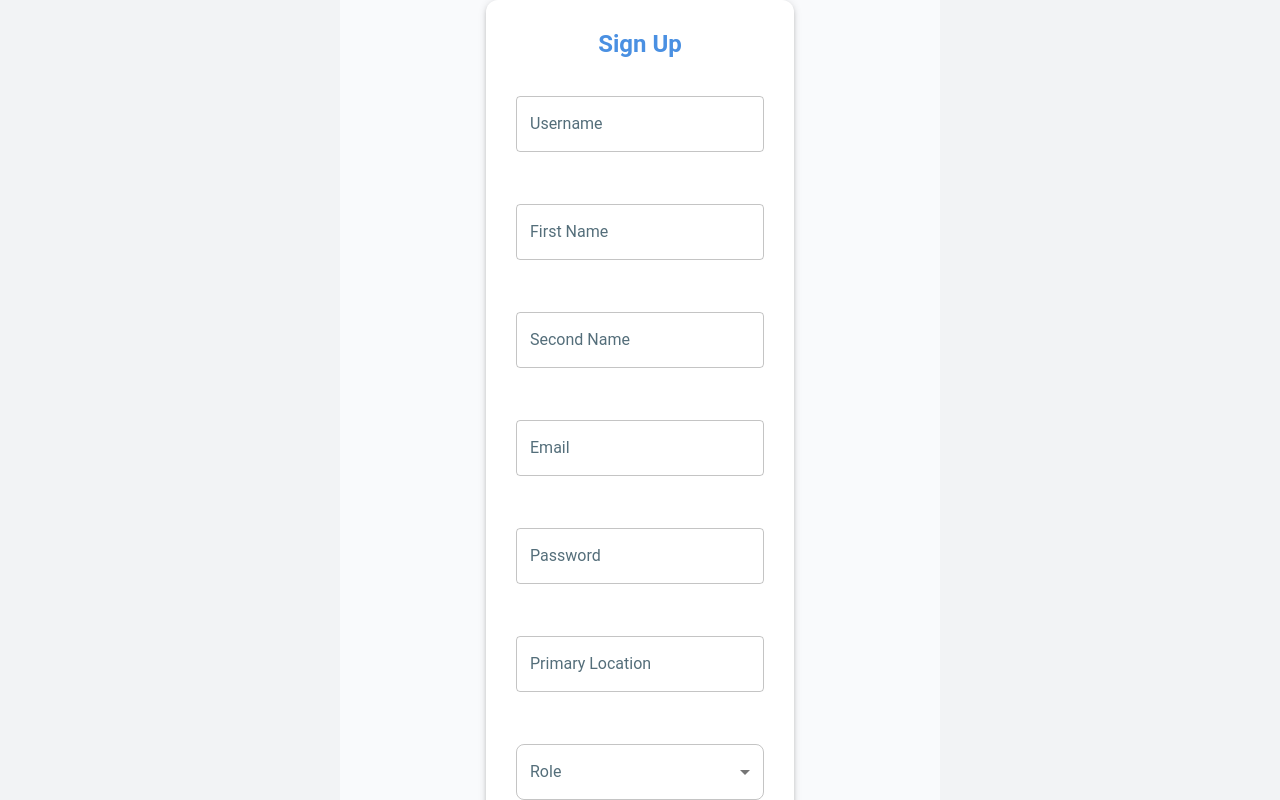
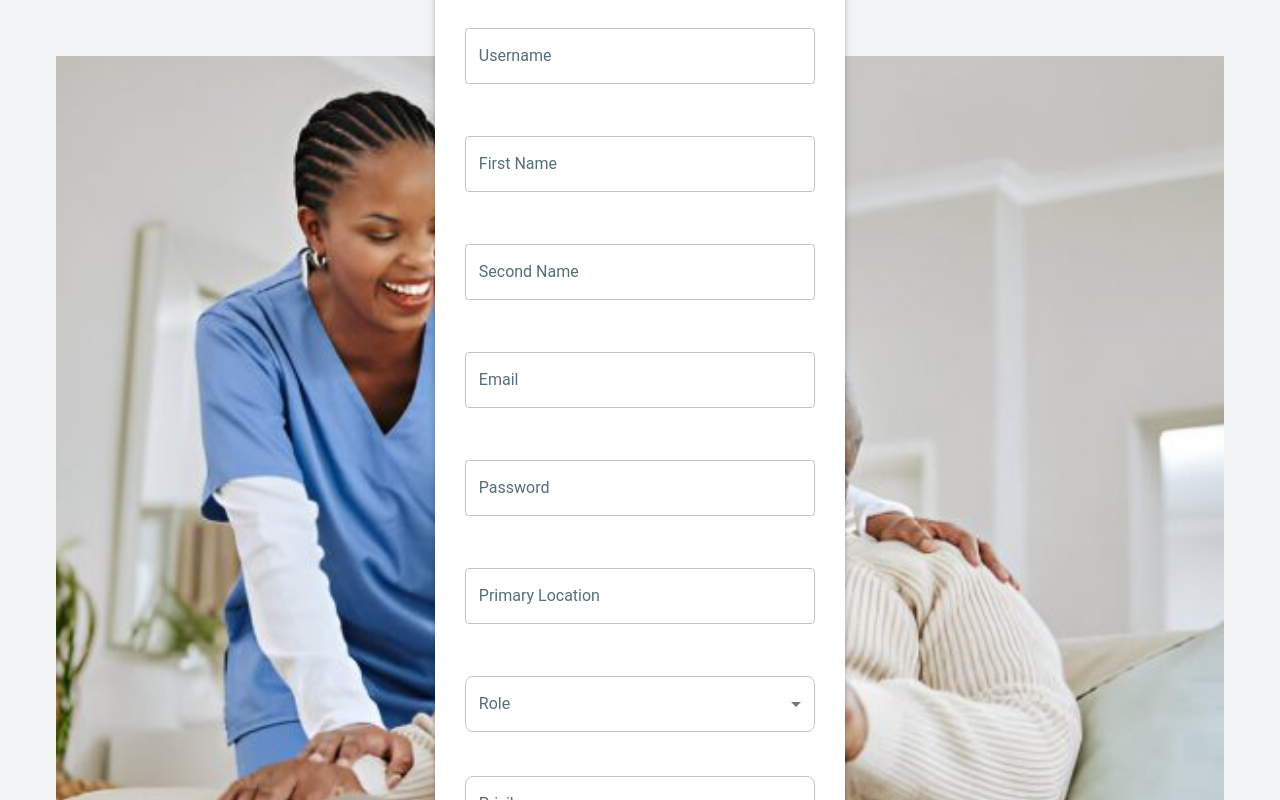
Before and after one commit to tmjoris/ElderCare, a React (Create React App) app in the folder ElderCareClient/: page /signup in a window 1280 px wide. Shown: the top 800 px of the page. Built offline with nearby package versions, Linux system fonts and the light colour scheme; no server answers.

Commit message:
also added background to sign up

```diff
--- a/ElderCareClient/src/pages/SignupPage.js
+++ b/ElderCareClient/src/pages/SignupPage.js
@@ -83,21 +83,27 @@ const SignupPage = () => {
   };
 
   return (
-    <Container
-      maxWidth="sm"
-      sx={{
-        display: 'flex',
-        alignItems: 'center',
-        justifyContent: 'center',
-        minHeight: '100vh',
-        backgroundColor: (theme) => theme.palette.background.default,
-      }}
+    <Box
+    sx={{
+      height:'100vh',
+      backgroundImage:'url(/homecare.jpg)',
+      backgroundPosition:'center',
+      backgroundRepeat:'no-repeat',
+      backgroundSize: 'cover',
+      display: 'flex',
+      alignItems: 'center',
+      justifyContent: 'center',
+      margin: 7
+    }}
     >
+
+
       <Card
         sx={{
           padding: '30px',
           boxShadow: 3,
           borderRadius: '12px',
+          width: '30%',
           backgroundColor: (theme) => theme.palette.background.paper,
           transition: 'transform 0.3s, box-shadow 0.3s',
           '&:hover': {
@@ -220,7 +226,7 @@ const SignupPage = () => {
           </a>
         </Typography>
       </Card>
-    </Container>
+    </Box>
   );
 };
 
```
